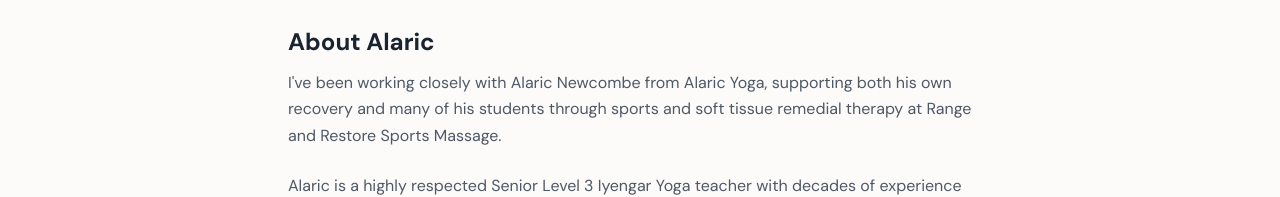
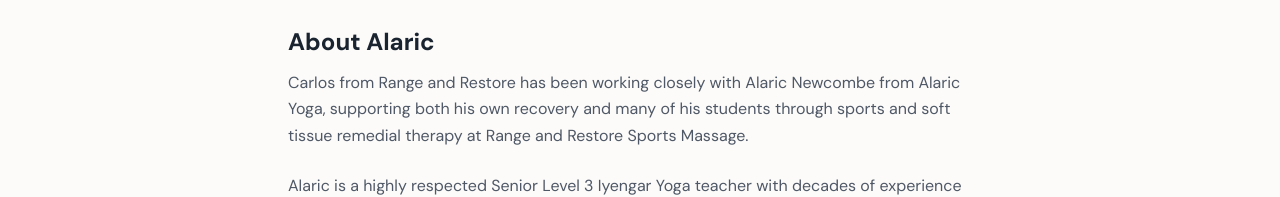
Before and after one commit to devjoe1991/rangeandrestore, a Next.js app: page /community/alaric-yoga in a window 1280 px wide. Shown: the part 610-807 px from the top of the page. Built offline with nearby package versions, Linux system fonts and the light colour scheme; no server answers.

Commit message:
not ive carlos

```diff
--- a/app/community/alaric-yoga/page.tsx
+++ b/app/community/alaric-yoga/page.tsx
@@ -54,7 +54,7 @@
 
           <h2 className="text-2xl font-bold text-page mt-8 mb-3">About Alaric</h2>
           <p>
-            I&apos;ve been working closely with Alaric Newcombe from Alaric Yoga, supporting both his own recovery and many of his students through sports and soft tissue remedial therapy at Range and Restore Sports Massage.
+            Carlos from Range and Restore has been working closely with Alaric Newcombe from Alaric Yoga, supporting both his own recovery and many of his students through sports and soft tissue remedial therapy at Range and Restore Sports Massage.
           </p>
           <p>
             Alaric is a highly respected Senior Level 3 Iyengar Yoga teacher with decades of experience teaching, mentoring and guiding students through yoga, mobility work and pranayama practice. His work places huge emphasis on movement quality, body awareness, breath control, alignment and long-term physical wellbeing.
```
